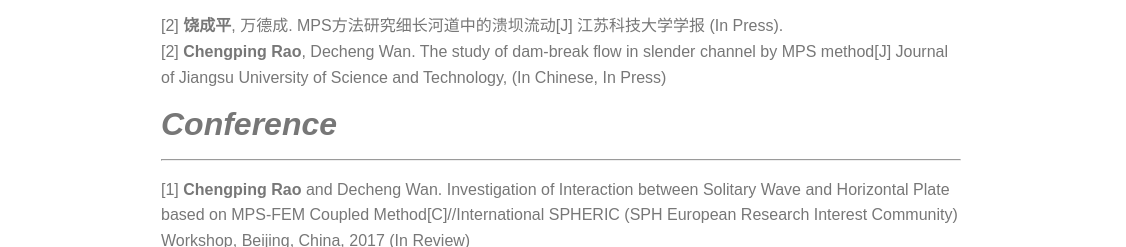
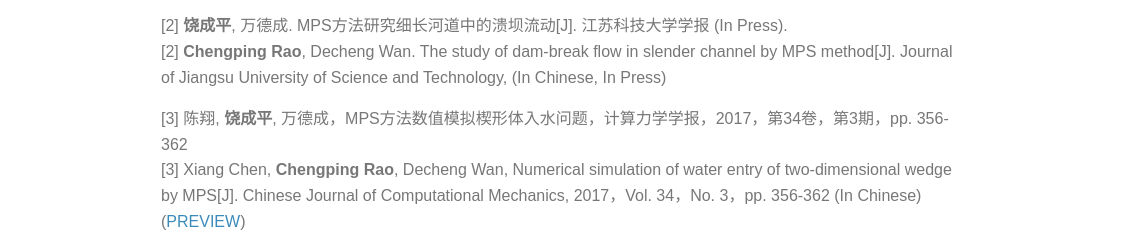
Before and after one commit to Raocp/Raocp.github.io, a plain HTML site: page publication/index.html in a window 1280 px wide. Shown: the part 266-513 px from the top of the page, 154-1280 px from the left. Drawn offline with nearby package versions, Linux system fonts and the light colour scheme.

Commit message:
update 2017.9.13-11

```diff
--- a/publication/index.html
+++ b/publication/index.html
@@ -225,8 +225,11 @@
 
 <p>[1] <strong>Chengping Rao</strong>, Youlin Zhang, Decheng Wan. Simulation of interaction between solitary wave and elastic plate by MPS-FEM method[J]. Journal of Marine Science and Application (In Press).</p>
 
-<p>[2] <strong>饶成平</strong>, 万德成. MPS方法研究细长河道中的溃坝流动[J] 江苏科技大学学报 (In Press).<br />
-[2] <strong>Chengping Rao</strong>, Decheng Wan. The study of dam-break flow in slender channel by MPS method[J] Journal of Jiangsu University of Science and Technology, (In Chinese, In Press)</p>
+<p>[2] <strong>饶成平</strong>, 万德成. MPS方法研究细长河道中的溃坝流动[J]. 江苏科技大学学报 (In Press).<br />
+[2] <strong>Chengping Rao</strong>, Decheng Wan. The study of dam-break flow in slender channel by MPS method[J]. Journal of Jiangsu University of Science and Technology, (In Chinese, In Press)</p>
+
+<p>[3] 陈翔, <strong>饶成平</strong>, 万德成，MPS方法数值模拟楔形体入水问题，计算力学学报，2017，第34卷，第3期，pp. 356-362<br />
+[3] Xiang Chen, <strong>Chengping Rao</strong>, Decheng Wan, Numerical simulation of water entry of two-dimensional wedge by MPS[J]. Chinese Journal of Computational Mechanics, 2017，Vol. 34，No. 3，pp. 356-362 (In Chinese) (<a href="http://dcwan.sjtu.edu.cn/userfiles/MPS%E6%96%B9%E6%B3%95%E6%95%B0%E5%80%BC%E6%A8%A1%E6%8B%9F%E6%A5%94%E5%BD%A2%E4%BD%93%E5%85%A5%E6%B0%B4%E9%97%AE%E9%A2%98_%E9%99%88%E7%BF%94.pdf">PREVIEW</a>)</p>
 
 <h1 id="conference"><strong><em>Conference</em></strong></h1>
 
```
Also changed, not shown: index.xml (+4 -3 lines).
